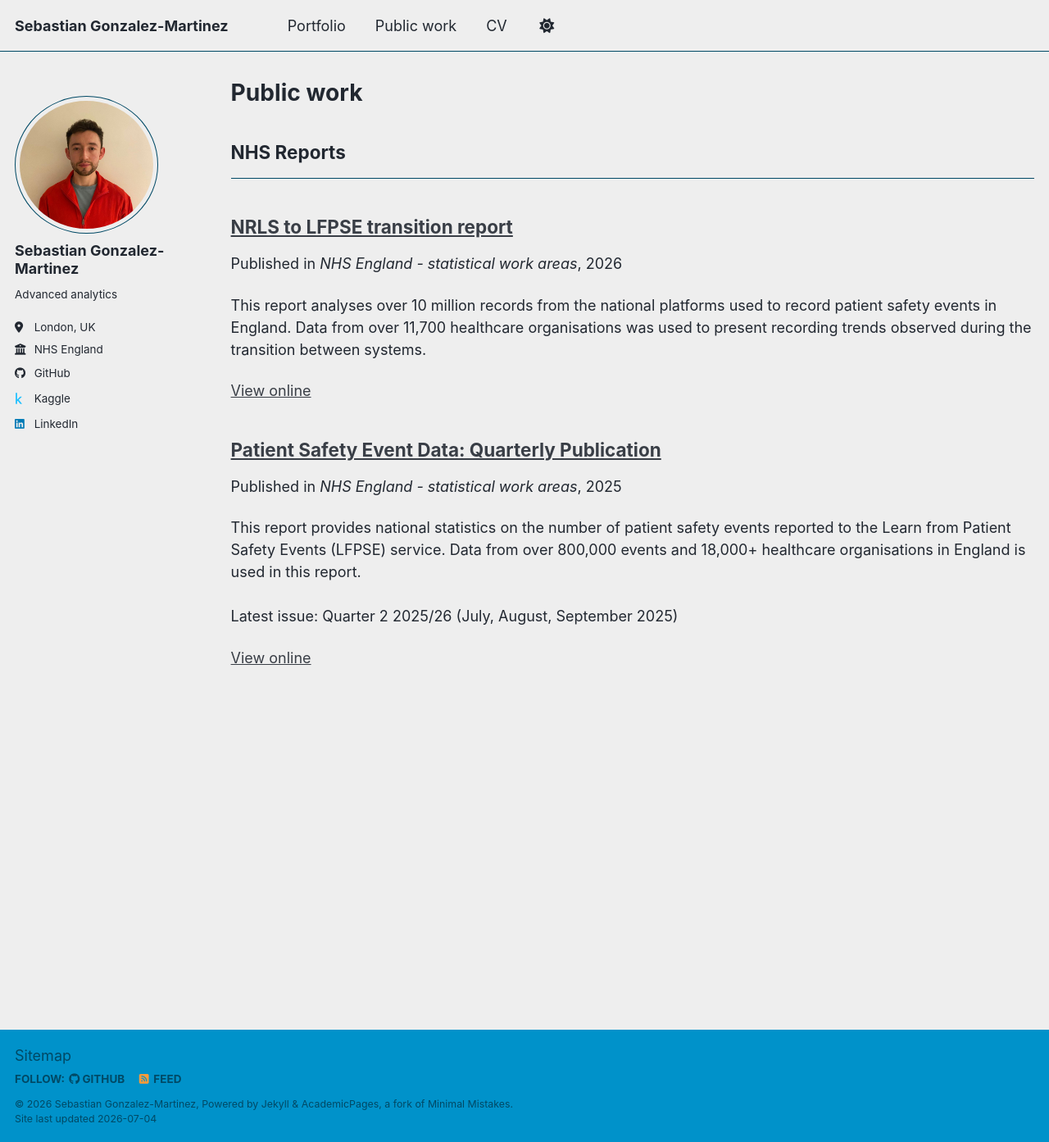
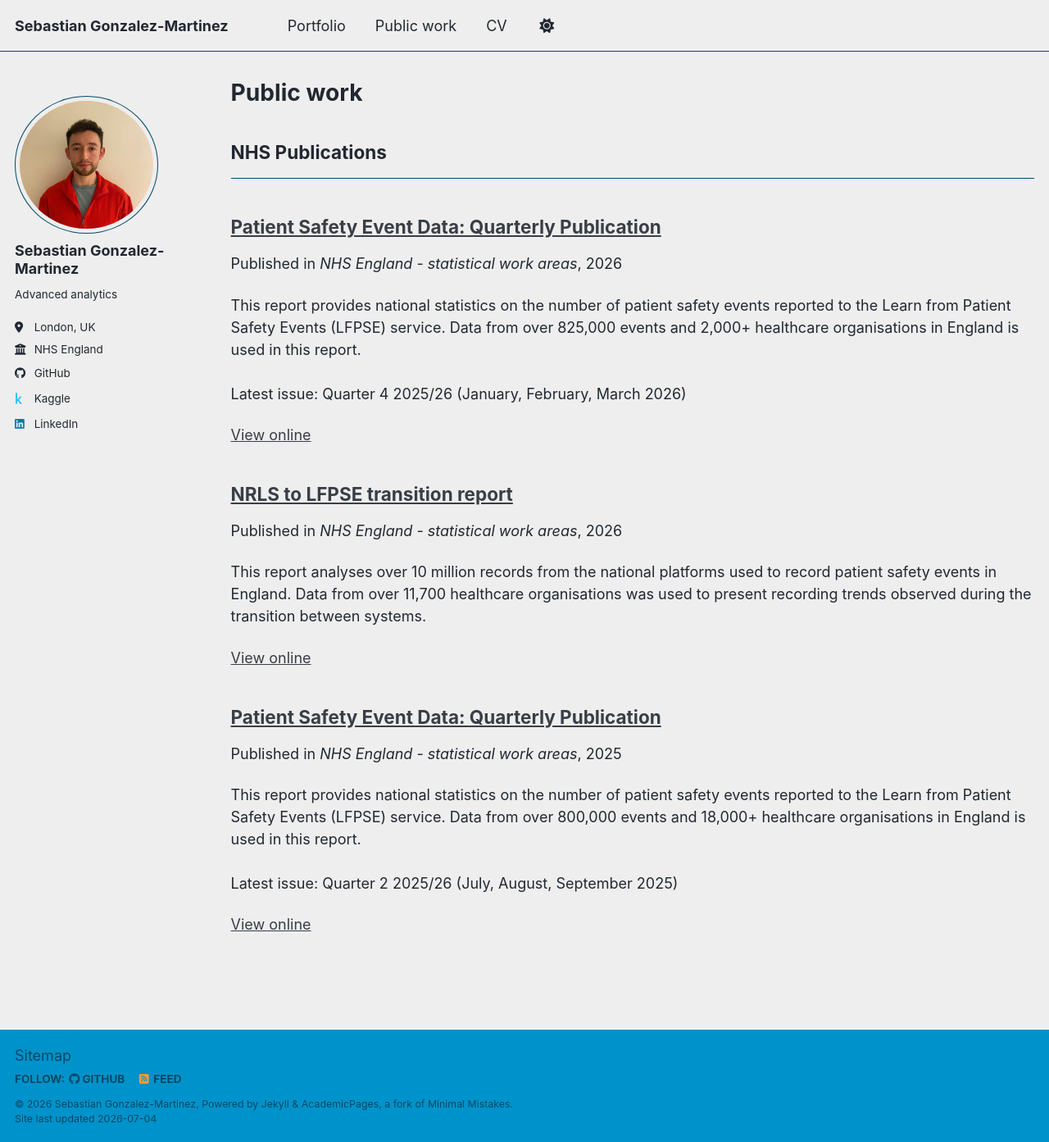
Before and after one commit to znogbes/sebastian-gonzalez-portfolio, a Jekyll site: the page built from _pages/publications.html, in a window 1280 px wide and 1393 px high. Shown: the whole window at 82% size. Built offline with Jekyll 4.4.1, drawn with Linux system fonts in a browser that asks for light colours; a script bundle is joined from its source files by our own code; library files that are not in the unit come from our copies.

Commit message:
publication updates as at q4 2526

```diff
--- a/_config.yml
+++ b/_config.yml
@@ -89,7 +89,7 @@ publication_category:
   manuscripts:
     title: 'Journal Articles'
   conferences:
-    title: 'NHS Reports'
+    title: 'NHS Publications'
 
 # Site Settings
 teaser                   :  # filename of teaser fallback teaser image placed in /images/ for social media previews
--- /dev/null
+++ b/_publications/2026-06-11-event-stats-quarterly.md
@@ -0,0 +1,28 @@
+---
+title: "Patient Safety Event Data: Quarterly Publication"
+collection: publications
+category: conferences
+permalink: /publication/2026-06-11-event-stats-quarterly
+excerpt: 'This report provides national statistics on the number of patient safety events reported to the Learn from Patient Safety Events (LFPSE) service. Data from over 825,000 events and 2,000+ healthcare organisations in England is used in this report. <br><br>Latest issue: Quarter 4 2025/26 (January, February, March 2026)'
+date: 2026-06-11
+venue: 'NHS England - statistical work areas'
+paperurl: 'https://www.england.nhs.uk/statistics/statistical-work-areas/patient-safety-data/2025-26/q4/'
+#citation: 'Your Name, You. (2024). &quot;Paper Title Number 3.&quot; <i>GitHub Journal of Bugs</i>. 1(3).'
+tags:
+  - Automation
+  - Data pipelines
+  - Version control
+  - National statistics
+  - Data visualisation
+---
+
+This quarterly report provides **national statistics** on the number of patient safety events recorded to the *Learn from Patient Safety Events (LFPSE)*. I have contributed to the conception, development, and delivery of this quarterly publication in my role as Senior Information Analyst for [patient safety](https://github.com/nhs-england-patient-safety) at NHS England.
+
+This report is an example of a **fully automated data pipeline** (i.e., from data extraction to production) to handle large volumes of data on a regular basis. The publication uses data from over **800,000 events** and **2,000+ healthcare organisations** in England. This report is produced using `R` and `quarto`, and the code is version-controlled using `Git`. Data visualisations were generated using `ggplot`.
+
+**Latest issue:** [Quarter 4 2025/26 (January, February, March 2026)](https://www.england.nhs.uk/statistics/statistical-work-areas/patient-safety-data/2025-26/q4/)
+
+**GitHub repo:** Forthcoming.
+
+**Sample plot:** Incident recording rate (per 1,000 bed days) versus total bed days in the quarter, per NHS trust.
+<img src="/sebastian-gonzalez-portfolio/images/patient_safety_incidents_2025_26_Q4_figure_7-1.png" alt="IMAGE">
```
Also changed, not shown: _pages/about.md (+1 -1 lines), _publications/2026-01-30-nrls-to-lfpse-transition-report.md (+1 -1 lines), images/patient_safety_incidents_2025_26_Q4_figure_7-1.png (added).
